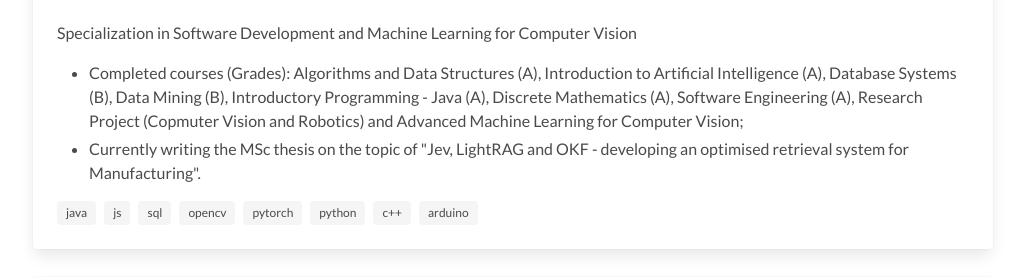
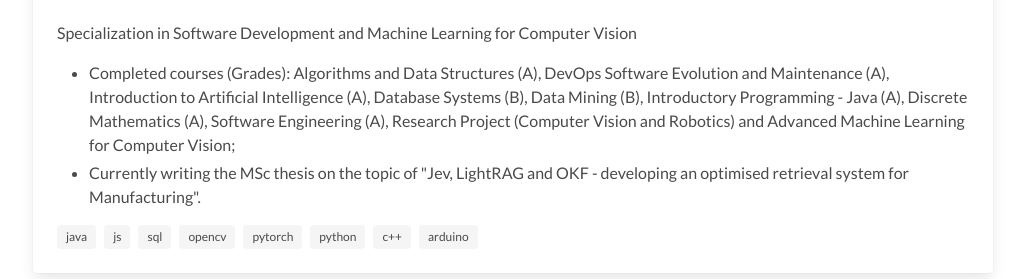
Before and after one commit to JohannesHackl/johanneshackl.github.io, a plain HTML site: page index.html in a window 1280 px wide. Shown: the part 2629-2908 px from the top of the page, without its empty margins (127-1152 px from the left). Drawn offline with Linux system fonts and the light colour scheme; files whose address does not match are found by name.

Commit message:
docs: add DevOps course, fix spelling mistake

```diff
--- a/index.html
+++ b/index.html
@@ -283,8 +283,8 @@
             Specialization in Software Development and Machine Learning for Computer Vision
             <ul>
               <li>Completed courses (Grades):
-                  Algorithms and Data Structures (A), Introduction to Artificial Intelligence (A), Database Systems (B), Data Mining (B), Introductory
-                  Programming - Java (A), Discrete Mathematics (A), Software Engineering (A), Research Project (Copmuter Vision and Robotics) and Advanced Machine Learning for Computer Vision;</li>
+                  Algorithms and Data Structures (A), DevOps Software Evolution and Maintenance (A), Introduction to Artificial Intelligence (A), Database Systems (B), Data Mining (B), Introductory
+                  Programming - Java (A), Discrete Mathematics (A), Software Engineering (A), Research Project (Computer Vision and Robotics) and Advanced Machine Learning for Computer Vision;</li>
               <li>Currently writing the MSc thesis on the topic of "Jev, LightRAG and OKF - developing an optimised retrieval system for Manufacturing".</li>
             </ul>
             <div class="tags">
```
